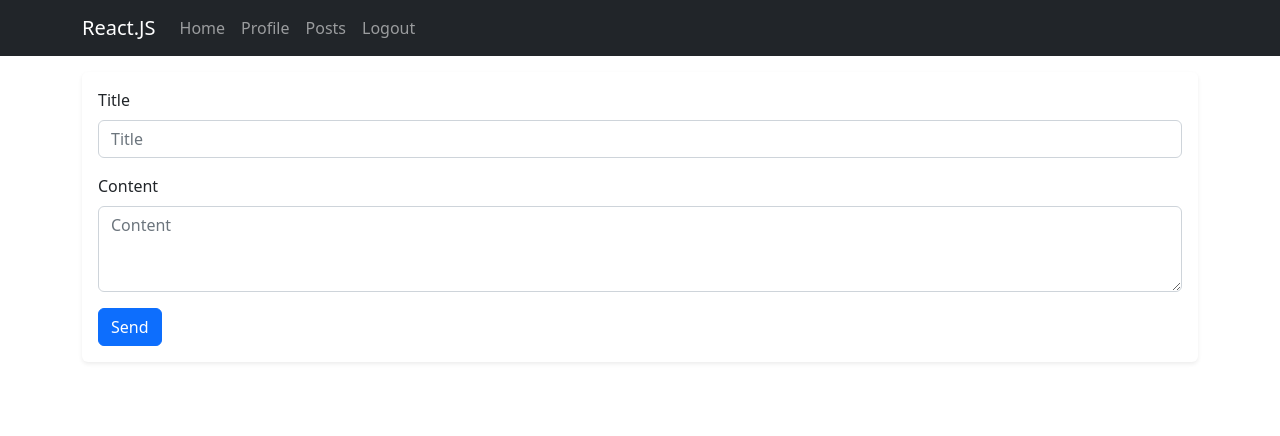
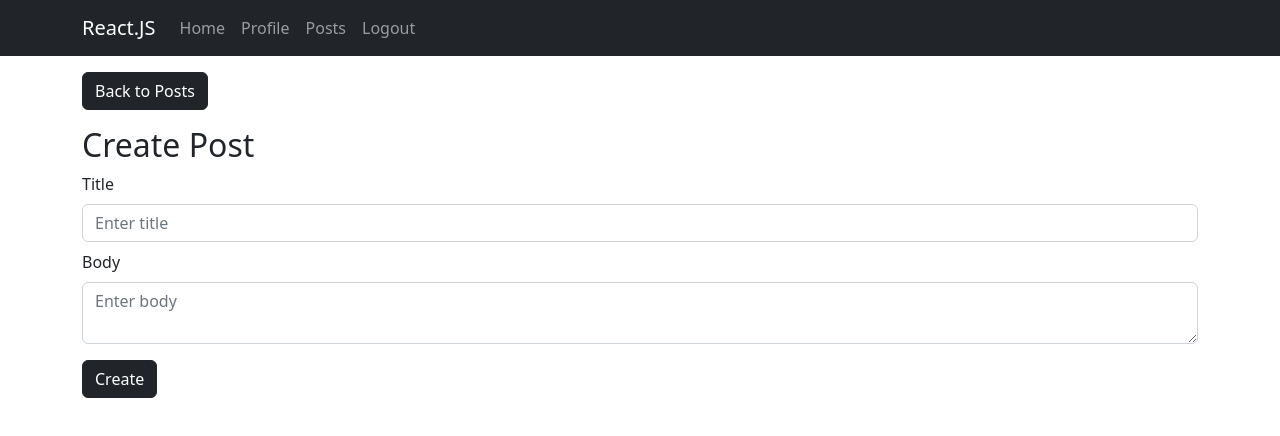
Before and after one commit to Roid-obi/react_js-CMS, a React (Vite) app in the folder front-end/: page /posts/create in a window 1280 px wide. Shown: the top 436 px of the page. Built offline with nearby package versions, Linux system fonts and the light colour scheme; sample sign-in values are in the browser's storage.

Commit message:
crud post

```diff
--- a/front-end/src/Pages/Posts/Create.jsx
+++ b/front-end/src/Pages/Posts/Create.jsx
@@ -1,69 +1,63 @@
 import axios from "axios";
 import { useState } from "react";
-import { Alert, Button, Card, Col, Container, Form, Row } from "react-bootstrap";
-import { useNavigate } from "react-router-dom";
+import { Button, Container, Form } from "react-bootstrap";
+import { useNavigate } from 'react-router-dom'
 
-function PostCreate() {
-    const [title, setTitle] = useState('');
-    const [content, setContent] = useState('');
+export default function PostCreate() {
 
-    const [validation, setValidation] = useState({});
+// perpindahan halaman
+  const navigate = useNavigate()
 
-    const navigate = useNavigate();
+  const [title, setTitle] = useState("");
+  const [body, setBody] = useState("");
 
-    const storePost = async (e) => {
-        e.preventDefault();
-        await axios.post('http://localhost:8000/api/v1/posts', {
+  const handleTitleChange = (event) => {
+    setTitle(event.target.value);
+  };
+
+  const handleBodyChange = (event) => {
+    setBody(event.target.value);
+  };
+
+  const handleSubmit = async (event) => {
+    event.preventDefault();
+    try {
+      const response = await axios.post('http://localhost:8000/api/posts', {
         title: title,
-            content: content
-        })
-        .then(() => {
-            navigate('/posts');
-        })
-        .catch((error) => {
-            setValidation(error.response.data);
-        })
+        body: body,
+      }, {
+        headers: {
+          Authorization: `Bearer ${localStorage.getItem('token')}`,
+        },
+      });
+      console.log(response.data);
+      alert("Sukses membuat Post");
+      setTitle(""); //kosongkan
+      setBody(""); //kosongkan
+      navigate('/posts'); //ke posts
+    } catch (error) {
+      console.error(error);
+      alert("Failed to create post!");
+    }
+  };
 
-    };
   return (
+    <div>
       <Container className="mt-3">
-        <Row>
-            <Col md="{12}">
-                <Card className="border-0 rounded shadow-sm">
-                    <Card.Body>
-                        {
-                        validation.errors &&
-                            <Alert variant="danger">
-                                <ul class="mt-0 mb-0">
-                                    { validation.errors.map((error, index) => (
-                                        <li key={index}>{ `${error.param} : ${error.msg}` }</li>
-                                    )) }
-                                </ul>
-                            </Alert>
-                        }
-                        <Form onSubmit={storePost}>
-                            <Form.Group className="mb-3">
-                                <Form.Label htmlFor="title">Title</Form.Label>
-                                <Form.Control name="title" id="title" type="text" placeholder="Title" />
+        <Button href="/posts" variant="dark" className="mb-3">Back to Posts</Button>
+        <h2>Create Post</h2>
+        <Form onSubmit={handleSubmit}>
+          <Form.Group controlId="formTitle">
+            <Form.Label>Title</Form.Label>
+            <Form.Control type="text" placeholder="Enter title" value={title} onChange={handleTitleChange} />
           </Form.Group>
-
-                            <Form.Group className="mb-3">
-                                <Form.Label htmlFor="content">Content</Form.Label>
-                                <Form.Control name="content" id="content" as="textarea" rows={3} placeholder="Content" />
+          <Form.Group className="mt-2" controlId="formBody">
+            <Form.Label>Body</Form.Label>
+            <Form.Control as="textarea" placeholder="Enter body" value={body} onChange={handleBodyChange} />
           </Form.Group>
-
-
-
-                            <Button variant="primary" type="submit">
-                                Send
-                            </Button>
+          <Button className="mt-3" variant="dark" type="submit">Create</Button>
         </Form>
-                    </Card.Body>
-                </Card>
-            </Col>
-        </Row>
       </Container>
+    </div>
   );
 }
-
-export default PostCreate;
--- a/front-end/src/Pages/Posts/Index.jsx
+++ b/front-end/src/Pages/Posts/Index.jsx
@@ -1,38 +1,138 @@
 import axios from "axios";
 import { useEffect, useState } from "react";
-import { Button, Card, Col, Container, Row } from "react-bootstrap";
+import { Button, Card, Col, Container, Row, Modal, Form } from "react-bootstrap";
 
 export default function PostIndex() {
   const [posts, setPosts] = useState([]);
+  const [updatePost, setUpdatePost] = useState({});
+  const [showUpdateModal, setShowUpdateModal] = useState(false);
+
+
 
   useEffect(() => {
     async function fetchData() {
-      const response = await axios.get('http://localhost:8000/api/posts');
+      const response = await axios.get("http://localhost:8000/api/posts");
       setPosts(response.data.posts.data);
       console.log(response.data.posts.data);
     }
     fetchData();
   }, []);
 
+  // modal update post
+  const handleShowUpdateModal = (post) => {
+    setUpdatePost(post);
+    setShowUpdateModal(true);
+  };
+
+
+  // update post
+  const handleUpdatePost = async (post) => {
+    try {
+      await axios.put(`http://localhost:8000/api/posts/${post.id}`, post, {
+        headers: {
+          Authorization: `Bearer ${localStorage.getItem("token")}`,
+        },
+      });
+      const updatedPosts = posts.map((p) => (p.id === post.id ? post : p));
+      setPosts(updatedPosts);
+      setShowUpdateModal(false);
+    } catch (error) {
+      console.log(error);
+    }
+  };
+
+
+
+//  delete Post
+  const handleDeletePost = async (postId) => {
+    try {
+      await axios.delete(`http://localhost:8000/api/posts/${postId}`, {
+        headers: {
+          Authorization: `Bearer ${localStorage.getItem('token')}`,
+        },
+      });
+      //mengupdate state
+      const newPosts = posts.filter((post) => post.id !== postId);
+      setPosts(newPosts);
+    } catch (error) {
+      console.log(error);
+    }
+  };
+
   return (
     <div>
       <Container className="mt-3">
-        <Button href="/posts/create" variant="dark" className="mb-3">Create Post</Button>
+        <Button href="/posts/create" variant="dark" className="mb-3">
+          Create Post
+        </Button>
         <Row xs={1} sm={2} md={3} lg={4} className="g-4">
           {posts.map((post, index) => (
             <Col key={post.id}>
               <Card>
                 <Card.Body>
                   <Card.Title>{post.title}</Card.Title>
-                  <Card.Text>
-                    {post.body}
-                  </Card.Text>
-                  <Button href={`/post/${post.id}`} variant="dark">Show</Button>
+                  <Card.Text>{post.body}</Card.Text>
+                  <Button href={`/post/${post.id}`} variant="dark" className="me-2">
+                    Show
+                  </Button>
+                  <Button
+                    variant="secondary"
+                    className="me-2"
+                    onClick={() => handleShowUpdateModal(post)}
+                  >
+                    Edit
+                  </Button>
+                  <Button variant="danger" onClick={() => handleDeletePost(post.id)}>
+                    Delete
+                  </Button>
                 </Card.Body>
               </Card>
             </Col>
           ))}
         </Row>
+
+        {/* modal update post */}
+        <Modal show={showUpdateModal} onHide={() => setShowUpdateModal(false)}>
+          <Modal.Header closeButton>
+            <Modal.Title>Update Post</Modal.Title>
+          </Modal.Header>
+          <Modal.Body>
+            <Form>
+              <Form.Group className="mb-3">
+                <Form.Label>Title</Form.Label>
+                <Form.Control
+                  type="text"
+                  placeholder="Enter title"
+                  value={updatePost.title}
+                  onChange={(e) =>
+                    setUpdatePost({ ...updatePost, title: e.target.value })
+                  }
+                />
+              </Form.Group>
+              <Form.Group className="mb-3">
+                <Form.Label>Body</Form.Label>
+                <Form.Control
+                  as="textarea"
+                  rows={3}
+                  value={updatePost.body}
+                  onChange={(e) =>
+                    setUpdatePost({ ...updatePost, body: e.target.value })
+                  }
+                />
+              </Form.Group>
+            </Form>
+          </Modal.Body>
+          <Modal.Footer>
+            <Button variant="secondary" onClick={() => setShowUpdateModal(false)}>
+              Close
+            </Button>
+            <Button variant="primary" onClick={() => handleUpdatePost(updatePost)}>
+              Update
+            </Button>
+          </Modal.Footer>
+        </Modal>
+
+
       </Container>
     </div>
   );
--- a/front-end/src/Pages/Profile.jsx
+++ b/front-end/src/Pages/Profile.jsx
@@ -74,15 +74,15 @@ export default function Profile() {
         <Modal.Body>
           <Form>
             <Form.Group controlId="formBasicName">
-              <Form.Label>Name</Form.Label>
+              <Form.Label>New Name</Form.Label>
               <Form.Control
                 type="text"
-                placeholder="Enter your name"
+                placeholder="Enter your new name"
                 value={newName}
                 onChange={(e) => setNewName(e.target.value)}
               />
             </Form.Group>
-            <Form.Group controlId="formBasicEmail">
+            <Form.Group className="mt-2" controlId="formBasicEmail">
               <Form.Label>Email address</Form.Label>
               <Form.Control
                 type="email"
```
Lines whose indentation alone changed are shown as unchanged.
